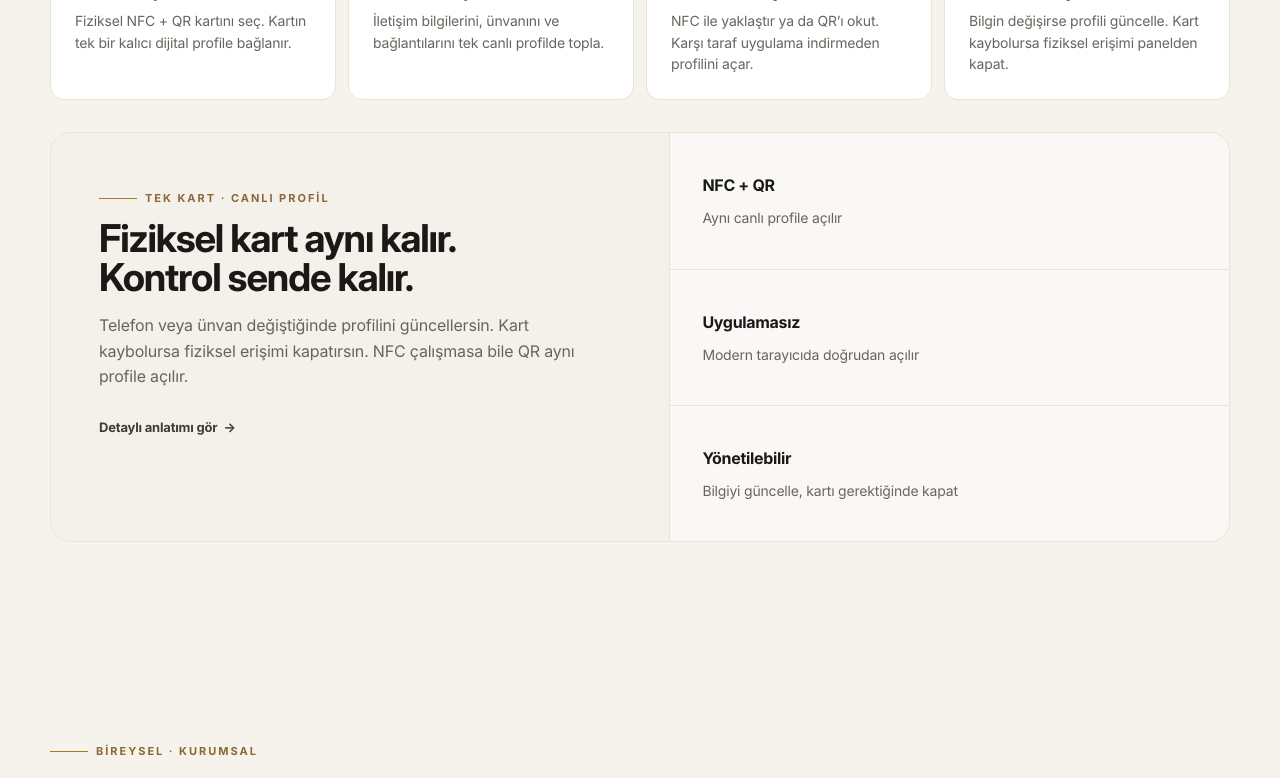
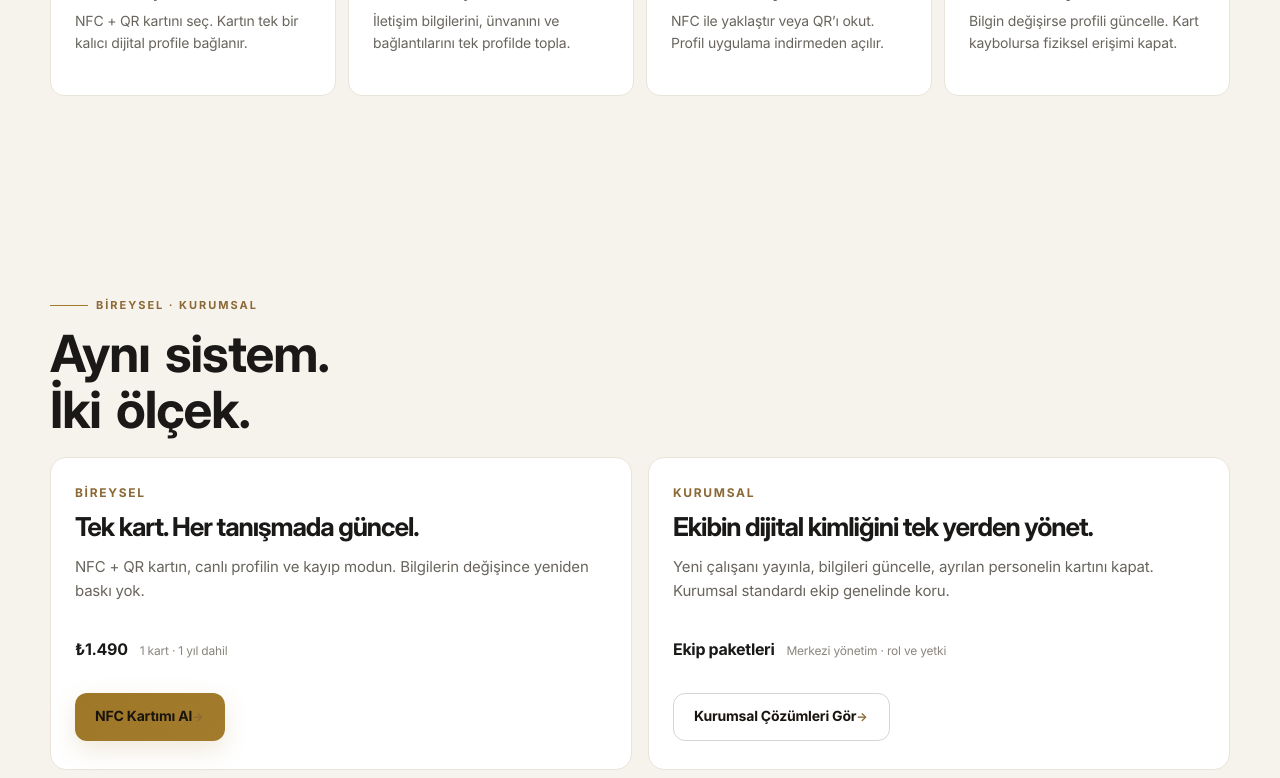
Before and after one commit to sevcanesim/id_system, a Next.js app: page / in a window 1280 px wide. Shown: the part 1080-1858 px from the top of the page. Built offline with nearby package versions, Linux system fonts and the light colour scheme; no server answers.

Commit message:
refine homepage funnel density

```diff
--- a/app/page.tsx
+++ b/app/page.tsx
@@ -12,10 +12,10 @@ export const metadata: Metadata = {
 const initialPrice = formatTryFromKurus(NFC_PRODUCT.unitPriceKurus);
 
 const howItWorksSteps = [
-  { number: "01", title: "Kartını seç", text: "Fiziksel NFC + QR kartını seç. Kartın tek bir kalıcı dijital profile bağlanır." },
-  { number: "02", title: "Profilini oluştur", text: "İletişim bilgilerini, ünvanını ve bağlantılarını tek canlı profilde topla." },
-  { number: "03", title: "Dokundur veya okut", text: "NFC ile yaklaştır ya da QR’ı okut. Karşı taraf uygulama indirmeden profilini açar." },
-  { number: "04", title: "Güncelle ve yönet", text: "Bilgin değişirse profili güncelle. Kart kaybolursa fiziksel erişimi panelden kapat." },
+  { number: "01", title: "Kartını seç", text: "NFC + QR kartını seç. Kartın tek bir kalıcı dijital profile bağlanır." },
+  { number: "02", title: "Profilini oluştur", text: "İletişim bilgilerini, ünvanını ve bağlantılarını tek profilde topla." },
+  { number: "03", title: "Dokundur veya okut", text: "NFC ile yaklaştır veya QR’ı okut. Profil uygulama indirmeden açılır." },
+  { number: "04", title: "Güncelle ve yönet", text: "Bilgin değişirse profili güncelle. Kart kaybolursa fiziksel erişimi kapat." },
 ] as const;
 
 const heroTrust = ["Türkiye içi kargo dahil", "2 iş gününde hazırlanır", "Uygulama gerekmez"];
@@ -71,19 +71,6 @@ export default function HomePage() {
           <ol className="home-sales-steps">
             {howItWorksSteps.map((step) => <li className="home-sales-step" key={step.number}><span className="home-sales-step-number">Adım {step.number}</span><h3>{step.title}</h3><p>{step.text}</p></li>)}
           </ol>
-          <div className="home-sales-editorial">
-            <div className="home-sales-editorial-copy">
-              <span className="home-mockup__kicker">TEK KART · CANLI PROFİL</span>
-              <h3>Fiziksel kart aynı kalır.<br />Kontrol sende kalır.</h3>
-              <p>Telefon veya ünvan değiştiğinde profilini güncellersin. Kart kaybolursa fiziksel erişimi kapatırsın. NFC çalışmasa bile QR aynı profile açılır.</p>
-              <Link className="home-mockup__link-secondary" href="/nasil-calisir">Detaylı anlatımı gör <span aria-hidden>→</span></Link>
-            </div>
-            <div className="home-sales-facts" aria-label="Yenomi ID temel çalışma prensipleri">
-              <div><strong>NFC + QR</strong><span>Aynı canlı profile açılır</span></div>
-              <div><strong>Uygulamasız</strong><span>Modern tarayıcıda doğrudan açılır</span></div>
-              <div><strong>Yönetilebilir</strong><span>Bilgiyi güncelle, kartı gerektiğinde kapat</span></div>
-            </div>
-          </div>
         </section>
 
         <section className="home-premium__paths home-sales-paths" aria-labelledby="paths-title">
```
